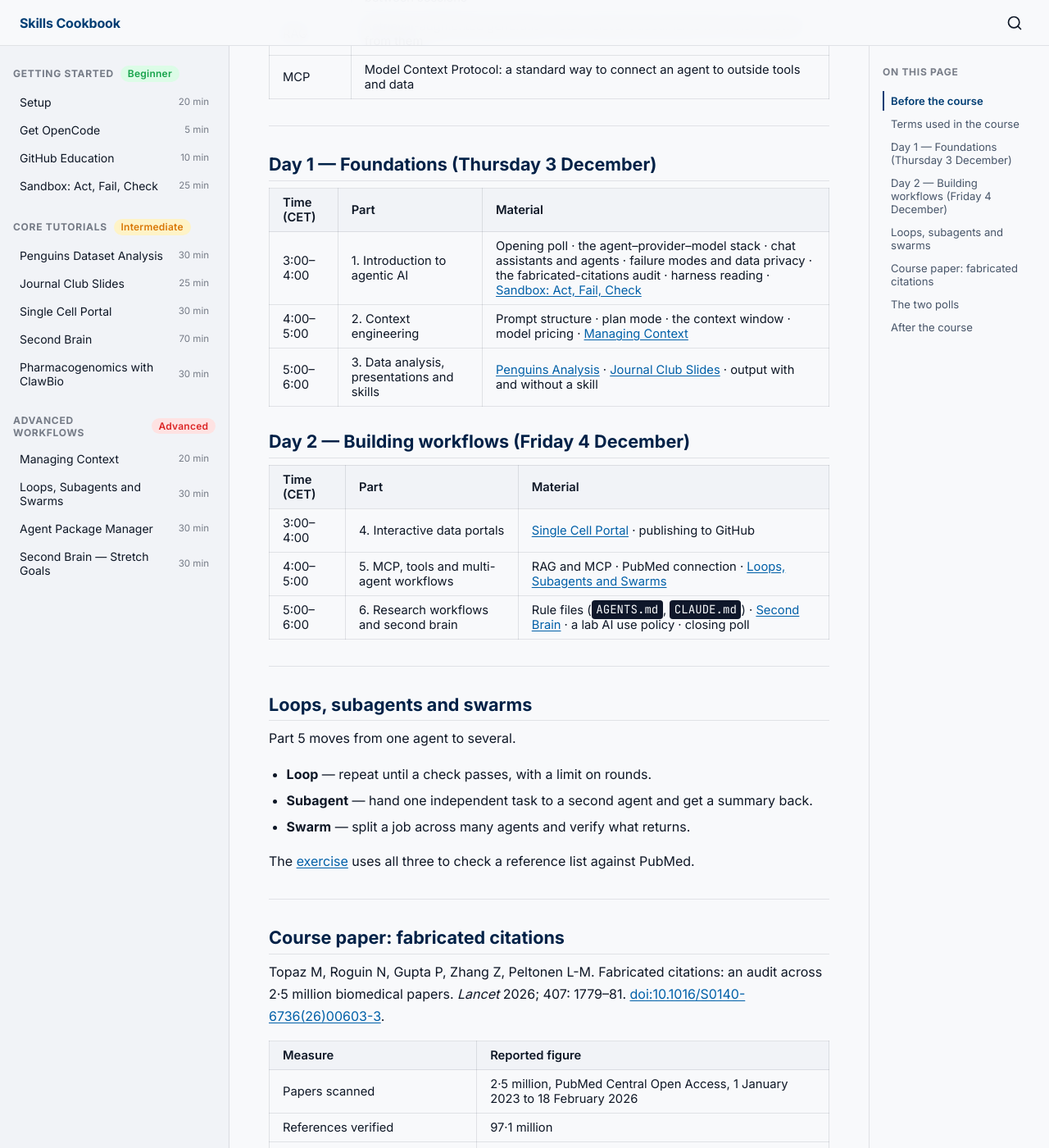
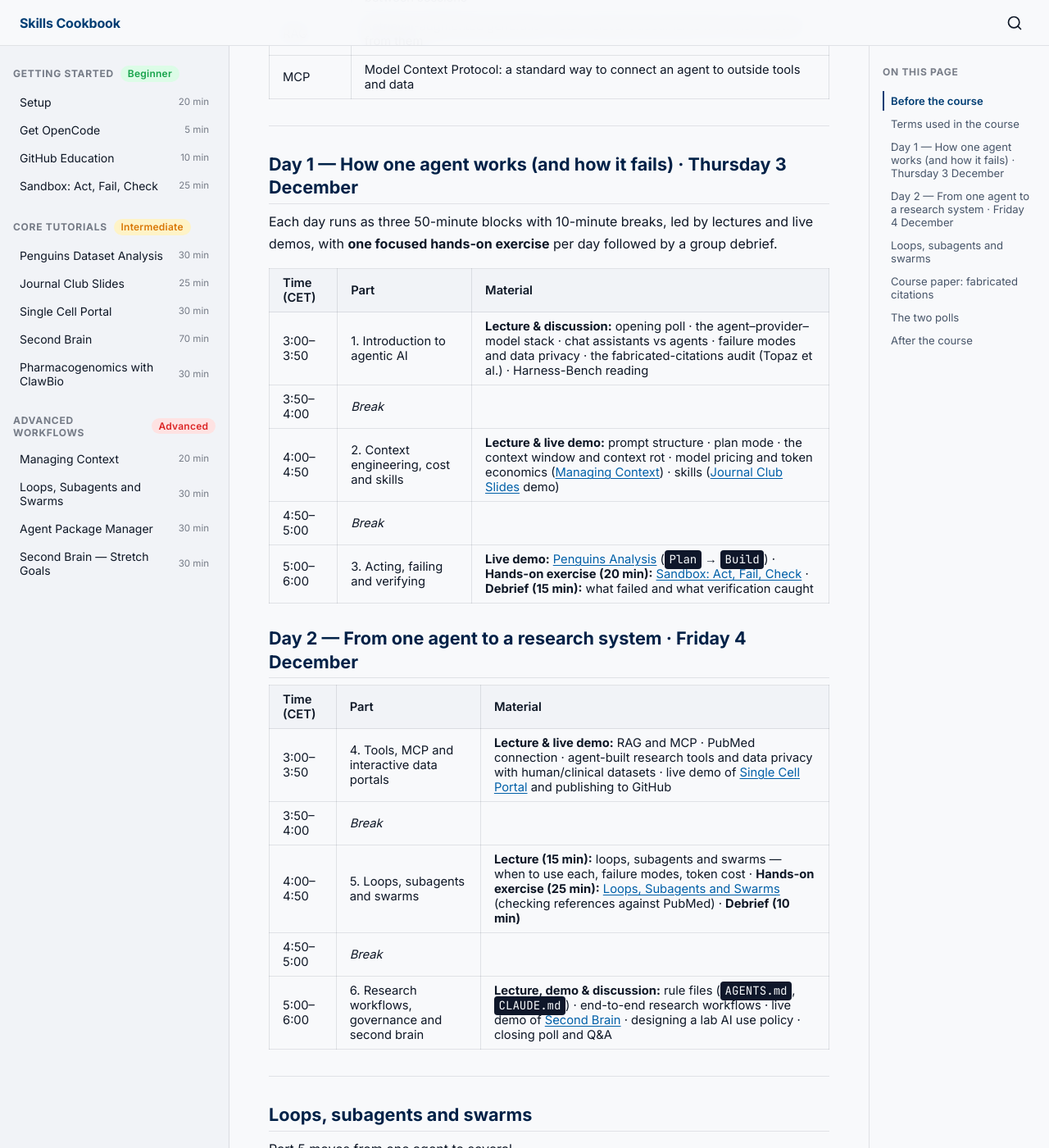
Before and after one commit to neurogenomics/agentic-life-sciences-tutorial, a Jekyll site: the page built from workshops/agentic-ai-for-life-sciences-physalia-3-4-december-2026.md, in a window 1280 px wide and 1400 px high, scrolled down 1405 px. Shown: the whole window at 82% size. Built offline with Jekyll 4.4.1, drawn with Linux system fonts in a browser that asks for light colours; some of the changed text lies outside the part shown.

Commit message:
Shift Physalia Dec 2026 to lecture-led format and tighten sandbox exercise

```diff
--- a/assets/sandbox-demo/samples.json
+++ b/assets/sandbox-demo/samples.json
@@ -2,7 +2,7 @@
   {"sample": "C1", "group": "control", "value": 10},
   {"sample": "C2", "group": "control", "value": null},
   {"sample": "C3", "group": "control", "value": 14},
-  {"sample": "T1", "group": "treated", "value": 18},
-  {"sample": "T2", "group": "treated", "value": 21},
+  {"sample": "T1", "group": "treated", "value": 0},
+  {"sample": "T2", "group": "treated", "value": 18},
   {"sample": "T3", "group": "treated", "value": 24}
 ]
--- a/workshops/agentic-ai-for-life-sciences-physalia-3-4-december-2026.md
+++ b/workshops/agentic-ai-for-life-sciences-physalia-3-4-december-2026.md
@@ -20,7 +20,7 @@ Finish setup before Thursday, so that course time goes on the material.
 2. Follow [Setup]({{ site.baseurl }}/tutorials/01-setup). If the install fails, use the illustrated [Get OpenCode]({{ site.baseurl }}/tutorials/get-opencode) guide.
 3. Send the agent one prompt and confirm that it replies.
 4. Install Python 3.
-5. Download the five [sandbox files]({{ site.baseurl }}/tutorials/12-sandbox-check#files) into an empty folder.
+5. Download the three [sandbox files]({{ site.baseurl }}/tutorials/12-sandbox-check#files) into an empty folder for the Day 1 exercise.
 
 Optional reading, both short:
 
@@ -50,21 +50,27 @@ Optional reading, both short:
 
 ---
 
-## Day 1 — Foundations (Thursday 3 December)
+## Day 1 — How one agent works (and how it fails) · Thursday 3 December
+
+Each day runs as three 50-minute blocks with 10-minute breaks, led by lectures and live demos, with **one focused hands-on exercise** per day followed by a group debrief.
 
 | Time (CET) | Part | Material |
 |---|---|---|
-| 3:00–4:00 | 1. Introduction to agentic AI | Opening poll · the agent–provider–model stack · chat assistants and agents · failure modes and data privacy · the fabricated-citations audit · harness reading · [Sandbox: Act, Fail, Check]({{ site.baseurl }}/tutorials/12-sandbox-check) |
-| 4:00–5:00 | 2. Context engineering | Prompt structure · plan mode · the context window · model pricing · [Managing Context]({{ site.baseurl }}/tutorials/05-context-management) |
-| 5:00–6:00 | 3. Data analysis, presentations and skills | [Penguins Analysis]({{ site.baseurl }}/tutorials/02-penguins-analysis) · [Journal Club Slides]({{ site.baseurl }}/tutorials/03-journal-club-slides) · output with and without a skill |
+| 3:00–3:50 | 1. Introduction to agentic AI | **Lecture & discussion:** opening poll · the agent–provider–model stack · chat assistants vs agents · failure modes and data privacy · the fabricated-citations audit (Topaz et al.) · Harness-Bench reading |
+| 3:50–4:00 | *Break* | |
+| 4:00–4:50 | 2. Context engineering, cost and skills | **Lecture & live demo:** prompt structure · plan mode · the context window and context rot · model pricing and token economics ([Managing Context]({{ site.baseurl }}/tutorials/05-context-management)) · skills ([Journal Club Slides]({{ site.baseurl }}/tutorials/03-journal-club-slides) demo) |
+| 4:50–5:00 | *Break* | |
+| 5:00–6:00 | 3. Acting, failing and verifying | **Live demo:** [Penguins Analysis]({{ site.baseurl }}/tutorials/02-penguins-analysis) (`Plan` → `Build`) · **Hands-on exercise (20 min):** [Sandbox: Act, Fail, Check]({{ site.baseurl }}/tutorials/12-sandbox-check) · **Debrief (15 min):** what failed and what verification caught |
 
-## Day 2 — Building workflows (Friday 4 December)
+## Day 2 — From one agent to a research system · Friday 4 December
 
 | Time (CET) | Part | Material |
 |---|---|---|
-| 3:00–4:00 | 4. Interactive data portals | [Single Cell Portal]({{ site.baseurl }}/tutorials/04-single-cell-portal) · publishing to GitHub |
-| 4:00–5:00 | 5. MCP, tools and multi-agent workflows | RAG and MCP · PubMed connection · [Loops, Subagents and Swarms]({{ site.baseurl }}/tutorials/13-subagents-swarms-loops) |
-| 5:00–6:00 | 6. Research workflows and second brain | Rule files (`AGENTS.md`, `CLAUDE.md`) · [Second Brain]({{ site.baseurl }}/tutorials/09-second-brain) · a lab AI use policy · closing poll |
+| 3:00–3:50 | 4. Tools, MCP and interactive data portals | **Lecture & live demo:** RAG and MCP · PubMed connection · agent-built research tools and data privacy with human/clinical datasets · live demo of [Single Cell Portal]({{ site.baseurl }}/tutorials/04-single-cell-portal) and publishing to GitHub |
+| 3:50–4:00 | *Break* | |
+| 4:00–4:50 | 5. Loops, subagents and swarms | **Lecture (15 min):** loops, subagents and swarms — when to use each, failure modes, token cost · **Hands-on exercise (25 min):** [Loops, Subagents and Swarms]({{ site.baseurl }}/tutorials/13-subagents-swarms-loops) (checking references against PubMed) · **Debrief (10 min)** |
+| 4:50–5:00 | *Break* | |
+| 5:00–6:00 | 6. Research workflows, governance and second brain | **Lecture, demo & discussion:** rule files (`AGENTS.md`, `CLAUDE.md`) · end-to-end research workflows · live demo of [Second Brain]({{ site.baseurl }}/tutorials/09-second-brain) · designing a lab AI use policy · closing poll and Q&A |
 
 ---
 
@@ -115,7 +121,12 @@ The two answers are kept separate. There is no preferred answer.
 
 ## After the course
 
+Self-paced tutorials for the demos and stretch topics:
+
+- [Penguins Analysis]({{ site.baseurl }}/tutorials/02-penguins-analysis)
+- [Journal Club Slides]({{ site.baseurl }}/tutorials/03-journal-club-slides)
+- [Single Cell Portal]({{ site.baseurl }}/tutorials/04-single-cell-portal)
+- [Second Brain]({{ site.baseurl }}/tutorials/09-second-brain) and [Stretch Goals]({{ site.baseurl }}/tutorials/10-second-brain-stretch)
 - [Making Custom Agents]({{ site.baseurl }}/tutorials/making-agents)
 - [Agent Package Manager]({{ site.baseurl }}/tutorials/07-apm)
-- [Second Brain — Stretch Goals]({{ site.baseurl }}/tutorials/10-second-brain-stretch)
 - [Pharmacogenomics with ClawBio]({{ site.baseurl }}/tutorials/11-pharmacogenomics)
```
Also changed, not shown: tutorials/12-sandbox-check.md (+64 -48 lines), 3 other files.
